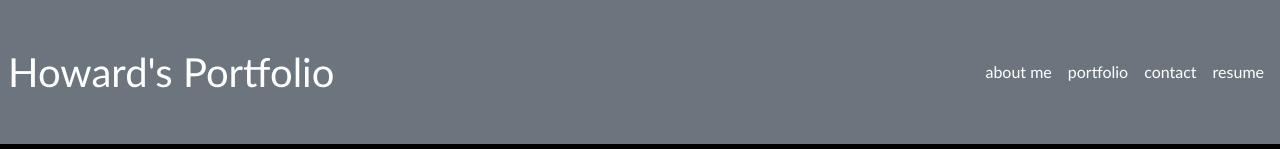
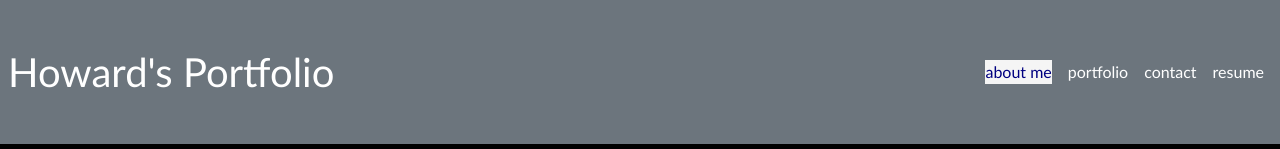
Before and after one commit to hvansalisbury/Howards-Portfolio, a React (Create React App) app: page / in a window 1280 px wide. Shown: the top 149 px of the page. Built offline with nearby package versions, Linux system fonts and the light colour scheme.

Commit message:
fixed type in state change

```diff
--- a/src/App.css
+++ b/src/App.css
@@ -218,3 +218,8 @@ p {
 #root {
   height: 100vh;
 }
+
+.active {
+  color: navy !important;
+  background: whitesmoke !important;
+}
--- a/src/App.js
+++ b/src/App.js
@@ -1,5 +1,4 @@
 import './App.css';
-import BucketList from './components/BucketList';
 import Footer from './components/Footer';
 import Header from './components/Header';
 import ContactForm from './components/ContactForm';
@@ -16,7 +15,7 @@ const styles = {
 
 function App() {
 
-  const [currentTab, setCurrentTab] = useState('AboutMe');
+  const [currentTab, setCurrentTab] = useState('about');
 
   const renderTab = () => {
     switch (currentTab) {
@@ -28,8 +27,8 @@ function App() {
         return <Portfolio />;
       case 'resume':
         return <Resume />;
-      default:
-        return <AboutMe />
+      // default:
+      //   return <AboutMe />;
     }
   }
 
--- a/src/components/AboutMe.js
+++ b/src/components/AboutMe.js
@@ -1,4 +1,4 @@
-import React, { useState } from 'react';
+import React from 'react';
 
 function AboutMe() {
   return (
--- a/src/components/Navigation.js
+++ b/src/components/Navigation.js
@@ -7,7 +7,7 @@ function Navigation(props) {
         <nav>
             <ul className="d-flex">
                 <li className={currentTab === "about" ? "active list-group-item" : "list-group-item"}
-                    onClick={() => setCurrentTab("aboutMe")}>
+                    onClick={() => setCurrentTab("about")}>
                         about me
                 </li>
                 <li className={currentTab === "portfolio" ? "active list-group-item" : "list-group-item"}
--- a/src/components/Portfolio.js
+++ b/src/components/Portfolio.js
@@ -39,6 +39,7 @@ const styles = {
 function Portfolio() {
   const projects = [
     {
+      id: '0',
       name: 'Blog',
       info: 'This is a basic blog site where users can log in, write posts, and comment on other posts.',
       picture: blog,
@@ -47,6 +48,7 @@ function Portfolio() {
       link: 'https://hvansalisbury.github.io/Howards-Portfolio/',
     },
     {
+      id: '1',
       name: 'Quiz Cr8r',
       info: 'Quiz creating app that allows user to create and take quizzes.',
       picture: quizcr8r,
@@ -55,6 +57,7 @@ function Portfolio() {
       link: 'https://intense-forest-76320.herokuapp.com/',
     },
     {
+      id: '2',
       name: 'Word Search Tool',
       info: 'A tool to help you find words. This will return synonyms, rhymes, and antonyms as well as pronunciations and definitions.',
       picture: wordsearch,
@@ -63,6 +66,7 @@ function Portfolio() {
       link: 'https://cmcclay77.github.io/super-team-project/',
     },
     {
+      id: '3',
       name: '5-day Weather Forecast',
       info: 'A weather forecast app that allows you to search for a city and returns the forecast.',
       picture: weatherforecast,
@@ -76,7 +80,7 @@ function Portfolio() {
     <section style={styles.section}>
       <div style={styles.container}>
         {projects.map((project, i) =>
-          <div style={styles.card}>
+          <div style={styles.card} key={project.id}>
             <img
               alt={project.name}
               className="img"
```
